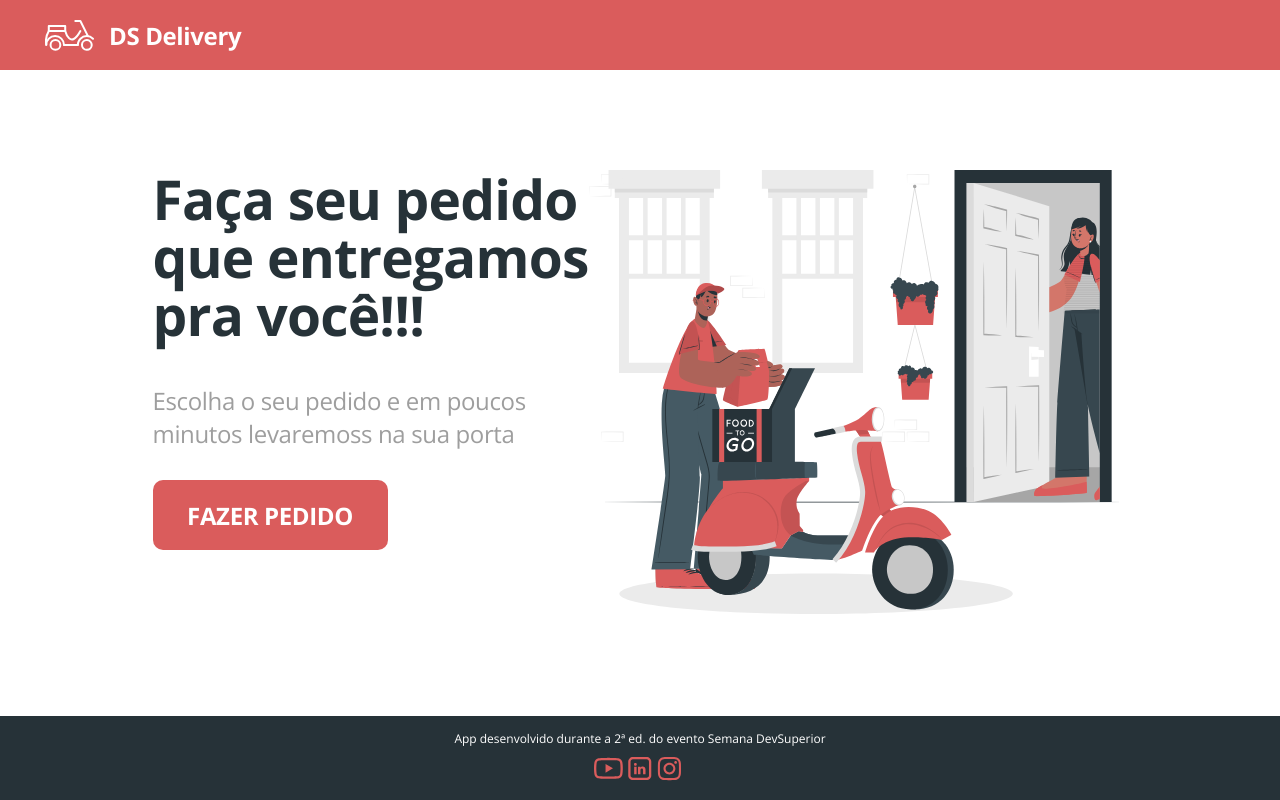
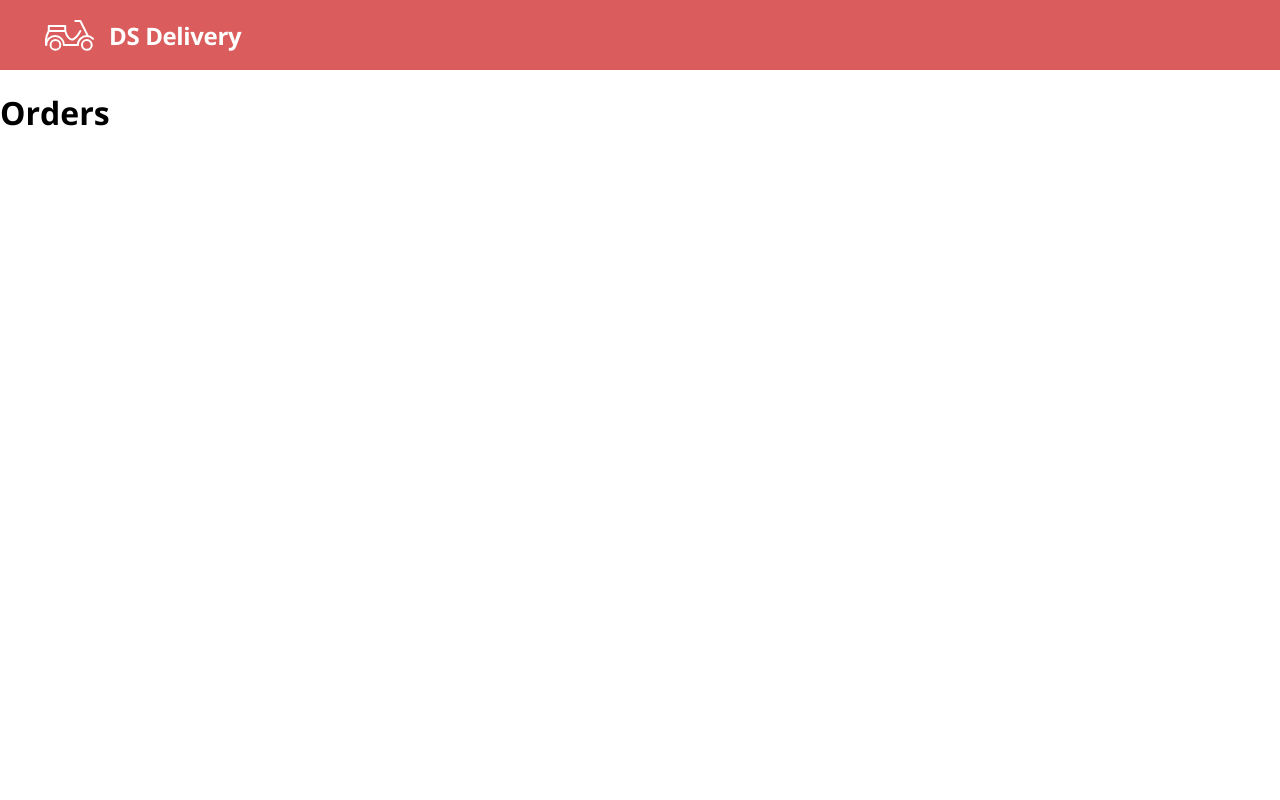
Before and after one commit to GiovaneOliveiraTI/dsdeliver-sw2, a React (Create React App) app in the folder front-web/: page /orders in a window 1280 px wide. Built offline with nearby package versions, Linux system fonts and the light colour scheme.

Commit message:
Criação de rotas

```diff
--- a/front-web/package.json
+++ b/front-web/package.json
@@ -10,8 +10,10 @@
     "@types/node": "^12.19.12",
     "@types/react": "^16.14.2",
     "@types/react-dom": "^16.9.10",
+    "@types/react-router-dom": "^5.1.7",
     "react": "^17.0.1",
     "react-dom": "^17.0.1",
+    "react-router-dom": "^5.2.0",
     "react-scripts": "4.0.1",
     "typescript": "^4.1.3",
     "web-vitals": "^0.2.4"
--- a/front-web/public/index.html
+++ b/front-web/public/index.html
@@ -2,7 +2,7 @@
 <html lang="en">
   <head>
     <meta charset="utf-8" />
-
+    <link rel="icon" href="%PUBLIC_URL%/favicon.ico" />
     <meta name="viewport" content="width=device-width, initial-scale=1" />
     <meta name="theme-color" content="#000000" />
     <meta
--- a/front-web/src/App.tsx
+++ b/front-web/src/App.tsx
@@ -2,12 +2,13 @@
 import Navbar from './Navbar';
 import './App.css';
 import Home from './Home';
+import Routes from './Routes'
+
 
 function App() {
   return (
     <>
-      <Navbar />
-      <Home />
+      <Routes />
     </>
   );
 }
--- a/front-web/src/Home/index.tsx
+++ b/front-web/src/Home/index.tsx
@@ -1,3 +1,4 @@
+import { Link } from "react-router-dom";
 import App from "../App";
 import Footer from "../Footer";
 import { ReactComponent as Main } from './main.svg';
@@ -14,9 +15,9 @@
                         </h1>
                         <h3 className="home-subtitle" >Escolha o seu pedido e em poucos <br /> minutos levaremoss na sua porta
                         </h3>
-                         <a href="orders" className="home-btn-order">
+                         <Link to="/orders" className="home-btn-order">
                             FAZER PEDIDO
-                         </a>
+                         </Link>
                     </div>
                     <div className="home-image" ></div>
                     <Main />
--- /dev/null
+++ b/front-web/src/Orders/index.tsx
@@ -0,0 +1,12 @@
+import App from "../App"
+
+import './styles.css';
+import {ReactComponent as Logo } from './logo.svg';
+function Orders() {
+    return (
+     <div>
+         <h1>Orders</h1>
+     </div>
+    )
+}
+export default Orders;
--- /dev/null
+++ b/front-web/src/Routes.tsx
@@ -0,0 +1,22 @@
+import { BrowserRouter, Route, Switch } from "react-router-dom";
+import Home from "./Home";
+import Navbar from "./Navbar";
+import Orders from "./Orders";
+
+function Routes() {
+return (
+    <BrowserRouter>
+       <Navbar />
+        <Switch>
+         <Route path="/orders">
+             <Orders/>
+         </Route>
+         <Route path="/">
+             <Home/>
+         </Route>
+        </Switch>
+    </BrowserRouter>
+)
+
+}
+export default Routes;
```
Also changed, not shown: front-web/src/Orders/styles.css (added), 2 other files (tests, documents, lock files or other folders).
